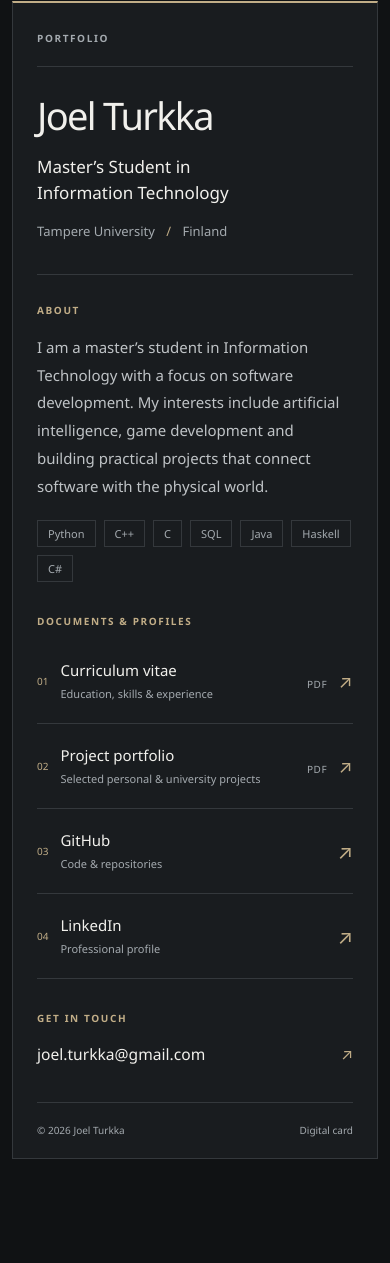
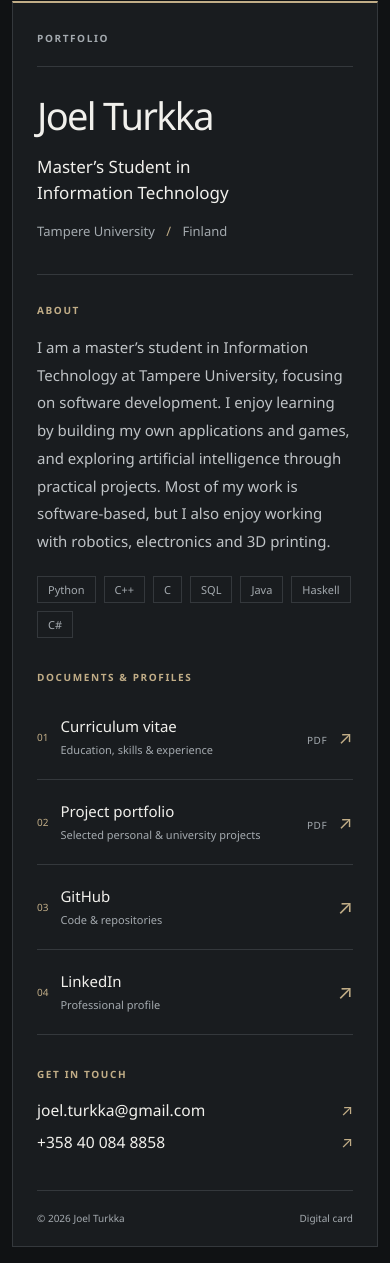
Before and after one commit to cuernatra/digital-card, a plain HTML site: page index.html in a window 390 px wide. Shown: the part 15-1278 px from the top of the page. Before the commit the page ends 1190 px from the top, so only its background shows below. Drawn offline with Linux system fonts and the light colour scheme.

Commit message:
Refine introduction to emphasize software projects and add phone contact

```diff
--- a/index.html
+++ b/index.html
@@ -27,7 +27,7 @@
     <section class="about" aria-labelledby="about-title">
       <h2 id="about-title">ABOUT</h2>
       <!-- ESITTELY: muokkaa tämän kappaleen sisältöä vapaasti. -->
-      <p>I am a master’s student in Information Technology with a focus on software development. My interests include artificial intelligence, game development and building practical projects that connect software with the physical world.</p>
+      <p>I am a master’s student in Information Technology at Tampere University, focusing on software development. I enjoy learning by building my own applications and games, and exploring artificial intelligence through practical projects. Most of my work is software-based, but I also enjoy working with robotics, electronics and 3D printing.</p>
       <!-- Osaamiset voi poistaa tai vaihtaa omiin painotuksiin. -->
       <ul class="skills" aria-label="Programming languages">
         <li>Python</li><li>C++</li><li>C</li><li>SQL</li><li>Java</li><li>Haskell</li><li>C#</li>
@@ -65,6 +65,8 @@
       <h2 id="contact-title">GET IN TOUCH</h2>
       <!-- Vaihda tarvittaessa sekä näkyvä osoite että mailto-linkki. -->
       <a class="email" href="mailto:joel.turkka@gmail.com">joel.turkka@gmail.com <span aria-hidden="true">↗</span></a>
+      <!-- Näkyvässä numerossa on välit; tel-linkki käyttää kansainvälistä muotoa ilman välejä. -->
+      <a class="email" href="tel:+358400848858">+358 40 084 8858 <span aria-hidden="true">↗</span></a>
     </section>
     <footer><span>© <span id="year">2026</span> Joel Turkka</span><span>Digital card</span></footer>
   </main>
```
